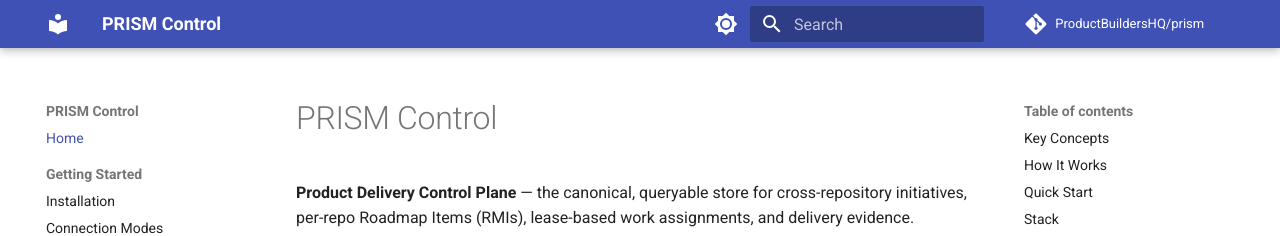
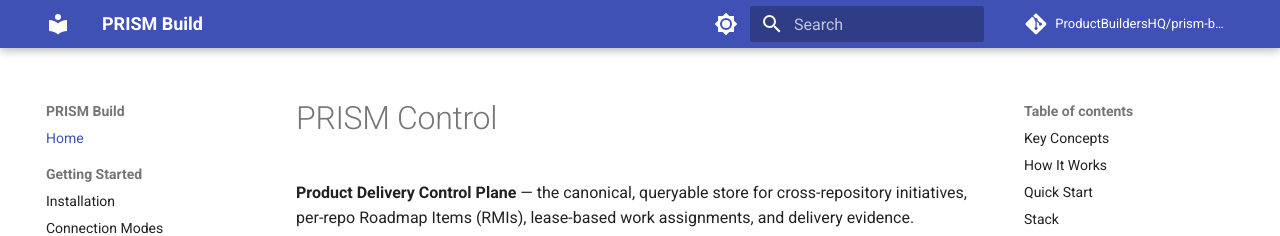
Before and after one commit to ProductBuildersHQ/prism, an MkDocs documentation site: the page built from docs/index.md, in a window 1280 px wide. Shown: the top 236 px of the page. Built offline with MkDocs 1.6.1 and Material for MkDocs 9.7.7, drawn with Linux system fonts in a browser that asks for light colours; comment, search, counter and statistics services are not loaded.

Commit message:
docs: `mkdocs`: update metadata

```diff
--- a/mkdocs.yml
+++ b/mkdocs.yml
@@ -1,8 +1,8 @@
-site_name: PRISM Control
-site_description: Product Delivery Control Plane — cross-repository initiatives, RMIs, lease-based assignments, and delivery evidence
-site_url: https://productbuildershq.com/prism
-repo_url: https://github.com/ProductBuildersHQ/prism
-repo_name: ProductBuildersHQ/prism
+site_name: PRISM Build
+site_description: Product Delivery Control Plane Build Arifacts — cross-repository initiatives, RMIs, lease-based assignments, and delivery evidence
+site_url: https://productbuildershq.com/prism-build
+repo_url: https://github.com/ProductBuildersHQ/prism-build
+repo_name: ProductBuildersHQ/prism-build
 
 theme:
   name: material
```
